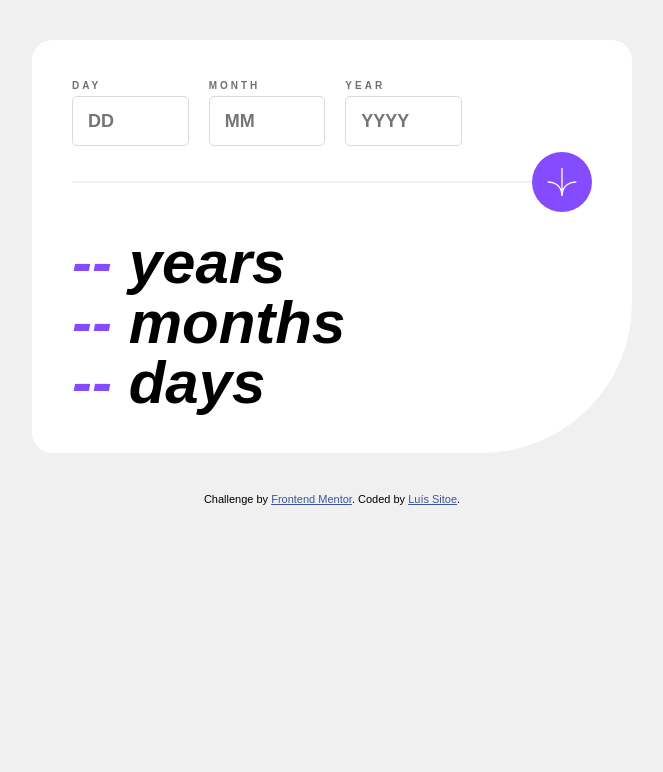
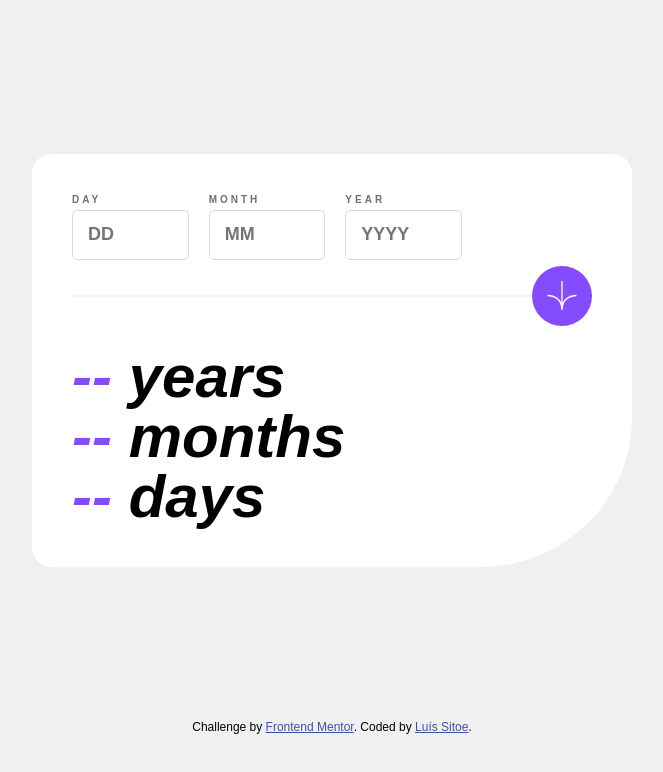
Before and after one commit to luissitoe/age-calculator-app, a plain HTML site: page index.html in a window 1280 px wide. Shown: the whole page, without its empty margins (308-971 px from the left). Drawn offline with Linux system fonts and the light colour scheme.

Commit message:
updated css

```diff
--- a/assets/main.css
+++ b/assets/main.css
@@ -36,6 +36,8 @@ body {
 }
 
 main {
+    width: 100%;
+    min-height: 90vh;
     display: flex;
     justify-content: center;
     align-items: center;
--- a/index.html
+++ b/index.html
@@ -12,7 +12,7 @@
     <!-- Feel free to remove these styles or customise in your own stylesheet 👍 -->
     <style>
         .attribution {
-            font-size: 11px;
+            font-size: 12px;
             text-align: center;
         }
 
@@ -50,7 +50,6 @@
                 </button>
             </div>
         </form>
-
         <div class="result__display">
             <p class="result"><span class="years">--</span> years</p>
             <p class="result"><span class="months">--</span> months</p>
```
